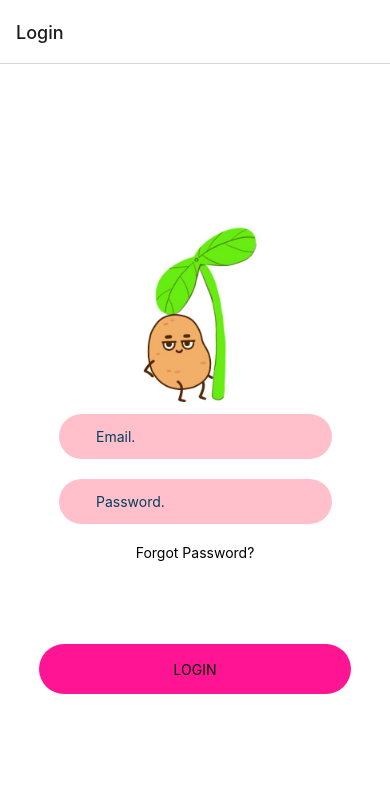
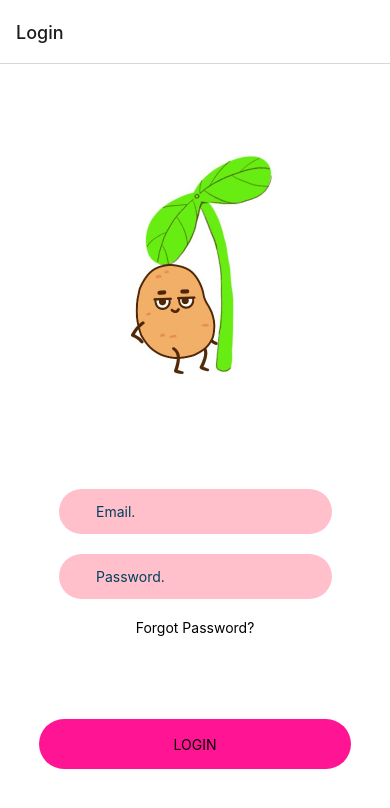
Before and after one commit to SathwikChiluveru/savvysproutapp, a React Native app in the folder savvysprout/: screen /Login in a window 390 px wide. Shown: the top 808 px of the page. Built offline with nearby package versions, Linux system fonts and the light colour scheme.

Commit message:
Update LoginStyle.js

```diff
--- a/savvysprout/styles/components/LoginStyle.js
+++ b/savvysprout/styles/components/LoginStyle.js
@@ -8,9 +8,9 @@ const styles = StyleSheet.create({
       justifyContent: "center",
     },
     image: {
-      paddingBottom: 50,
-      width: 150,
-      height:200,
+      marginBottom: 100,
+      width: 200,
+      height:250,
     },
     inputView: {
       backgroundColor: "#FFC0CB",
```
